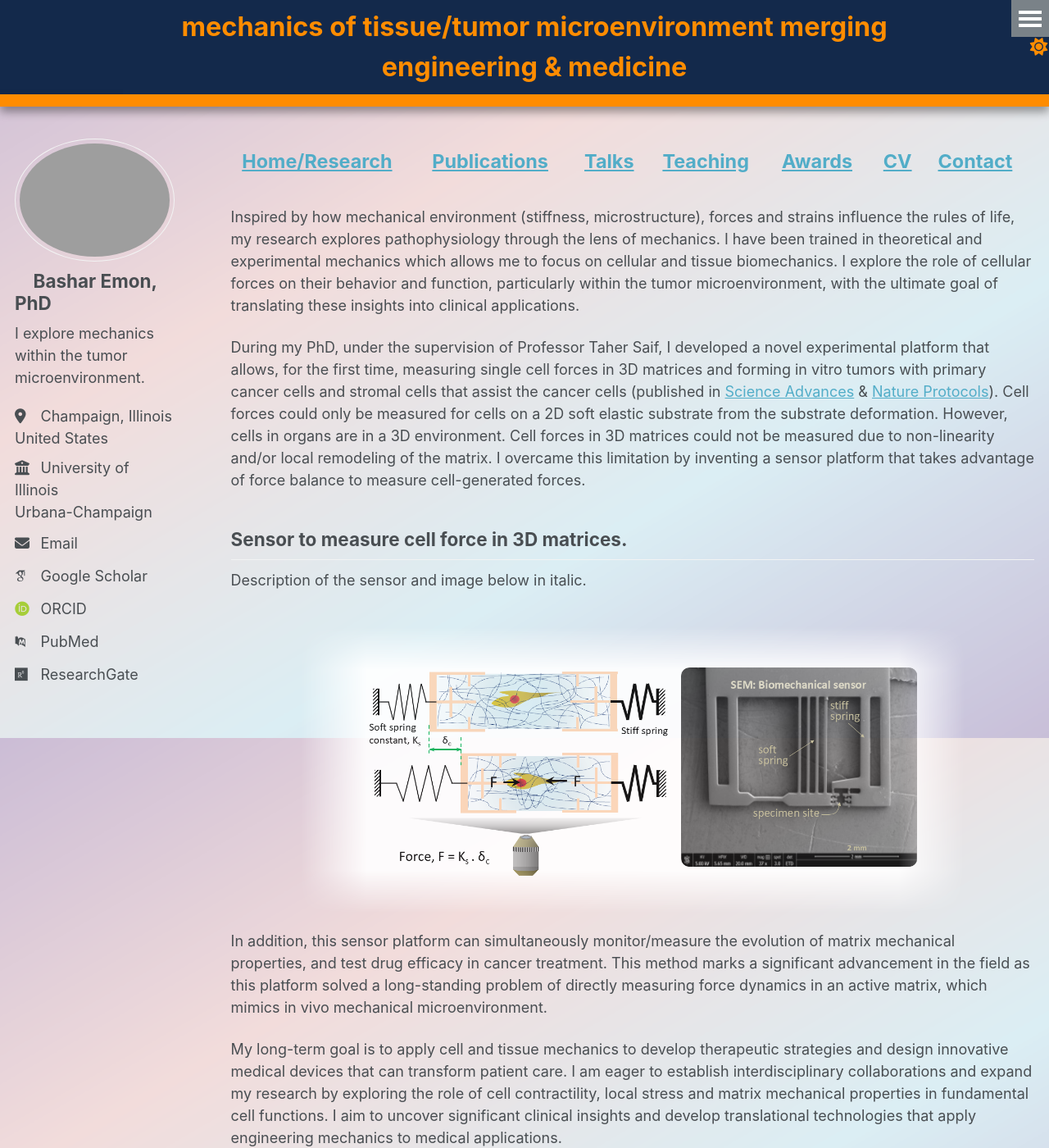
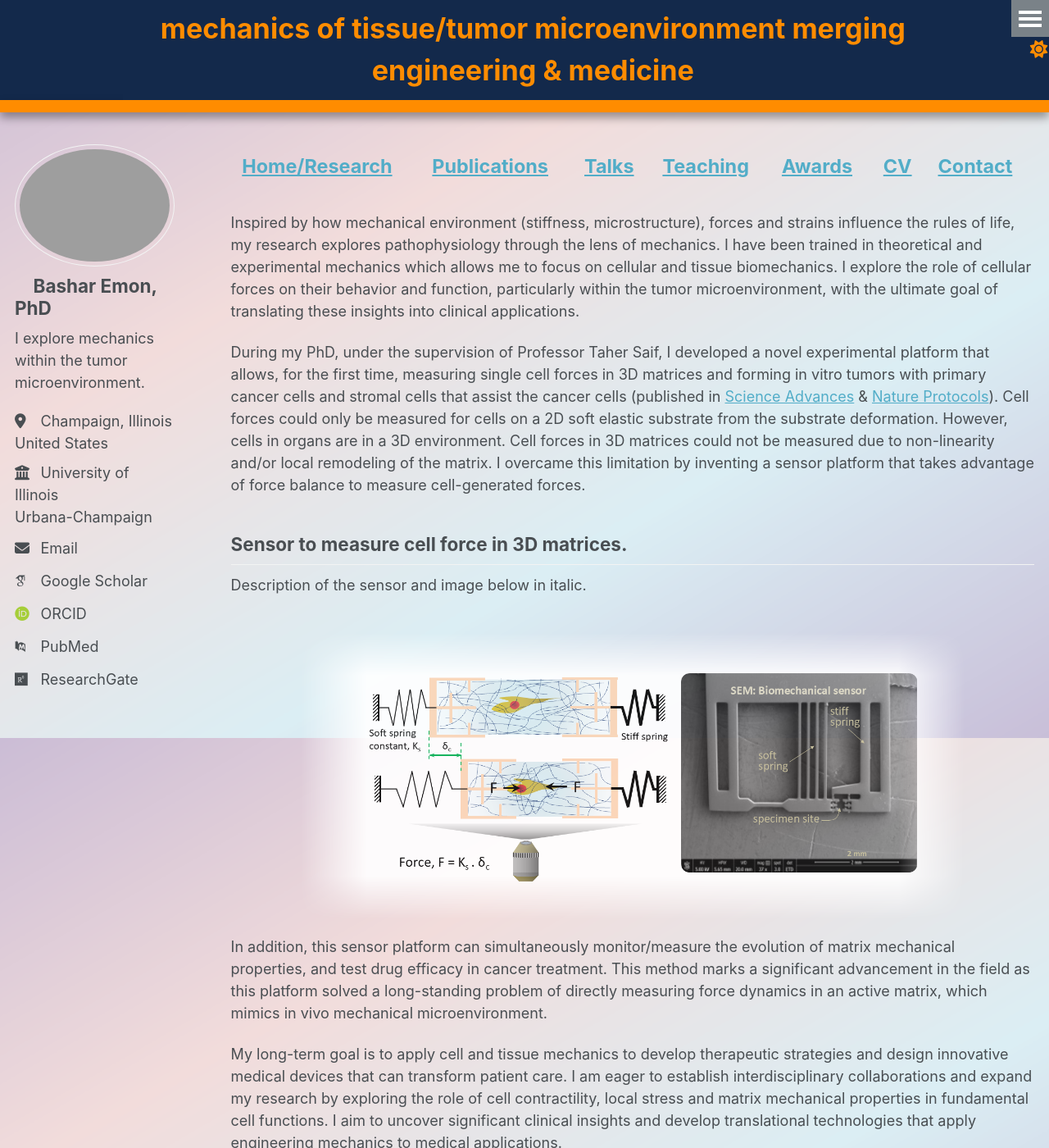
Before and after one commit to BasharEmon/BasharEmon.github.io, a Jekyll site: the page built from _pages/about.md, in a window 1280 px wide and 1400 px high. Shown: the whole window at 82% size. Built offline with Jekyll 4.4.1, drawn with Linux system fonts in a browser that asks for light colours; some web fonts are replaced.

Commit message:
Update _masthead.scss

```diff
--- a/_sass/layout/_masthead.scss
+++ b/_sass/layout/_masthead.scss
@@ -91,7 +91,7 @@
   }
 }
 .masthead__menu-item:first-child {
-  font-size: 1.8rem;  // or any size you want
+  font-size: 1.9rem;  // or any size you want
   font-weight: 450;
   //color: blue;
   text-align: center;
```
